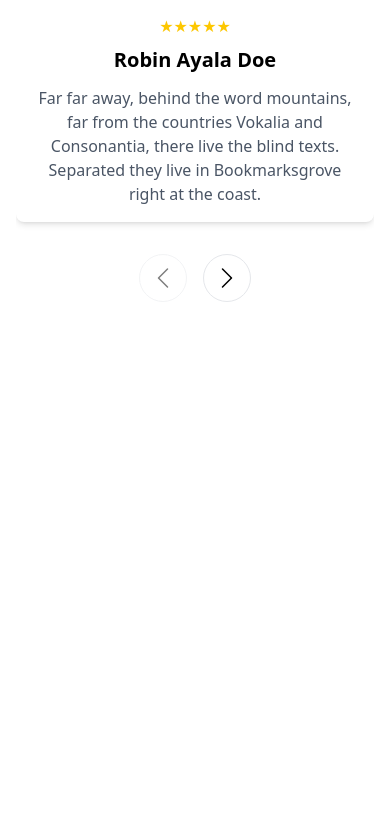
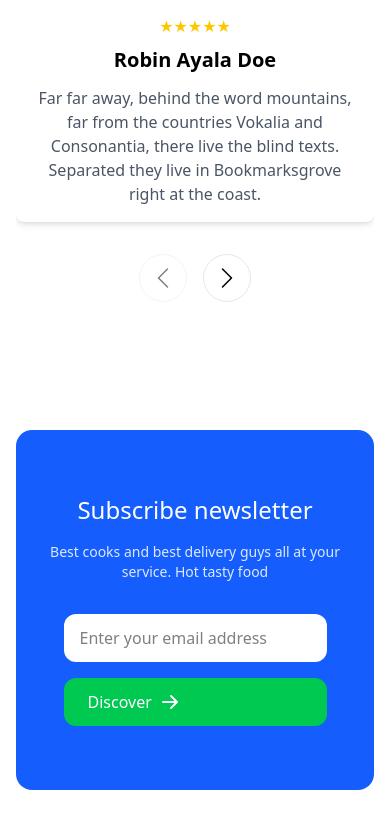
Before and after one commit to rafayel-islam/project-x, a React (Vite) app: page / in a window 390 px wide. Shown: the part 7696-8524 px from the top of the page. Before the commit the page ends 8062 px from the top, so only its background shows below. Built offline with nearby package versions, Linux system fonts and the light colour scheme.

Commit message:
Added Newsletter Section

```diff
--- a/src/App.jsx
+++ b/src/App.jsx
@@ -9,6 +9,7 @@
 import CompanyLogo from './components/CompanyLogo'
 import ServicesSection from './components/ServicesSection'
 import TestimonialSection from './components/TestimonialSection'
+import NewsletterSection from './components/NewsletterSection'
 
 function App() {
   return (
@@ -26,6 +27,7 @@
         <PricingSection />
         <ServicesSection />
         <TestimonialSection />
+        <NewsletterSection />
       </div>
     </main>
   )
--- /dev/null
+++ b/src/components/NewsletterSection.jsx
@@ -0,0 +1,36 @@
+import React from 'react'
+import { HiArrowRight } from 'react-icons/hi'
+
+const NewsletterSection = () => {
+    return (
+        <section className='container mx-auto px-4 sm:px-6 lg:px-8 py-16'>
+            <div className='bg-blue-600 rounded-2xl overflow-hidden'>
+                <div className='relative md:px-16 py-16 px-6 md:py-24'>
+
+                    {/* gradiant bg */}
+                    <div className='absolute top-0 right-0 w-1/2 h-full bg-blue-700 clip-path-diagonal hidden md:block'>
+                    </div>
+
+                    <div className='relative flex flex-col lg:flex-row items-center justify-between gap-8 lg:gap-12'>
+                        {/* left content */}
+                        <div className='text-white max-w-lg text-center md:text-left'>
+                            <h2 className='text-2xl sm:text-3xl lg:text-4xl font-medium mb-4'>Subscribe newsletter</h2>
+                            <p className='text-blue-100 text-sm sm:text-base'>Best cooks and best delivery guys all at your service. Hot tasty food</p>
+                        </div>
+
+                        {/* right content */}
+                        <div className='flex flex-col sm:flex-row gap-4 sm:gap-0'>
+                            <input type="text" placeholder="Enter your email address" className='w-full bg-white sm:w-auto md:w-80 px-4 sm:px-6 py-3 sm:py-4 rounded-xl sm:rounded-l-xl sm:rounded-r-none focus:outline-none' />
+                            <button className='w-full sm:w-auto cursor-pointer bg-green-500 hover:bg-green-600 text-white px-6 py-3 sm:px-8 sm:py-4 rounded-xl sm:rounded-l-none sm:rounded-r-lg flex items-center gap-2'>
+                                <span>Discover</span>
+                                <HiArrowRight className='size-5' />
+                            </button>
+                        </div>
+                    </div>
+                </div>
+            </div>
+        </section>
+    )
+}
+
+export default NewsletterSection
--- a/src/index.css
+++ b/src/index.css
@@ -4,3 +4,7 @@
   scroll-behavior: smooth;
   scroll-padding-top: 100px;
 }
+
+.clip-path-diagonal {
+  clip-path: polygon(20% 0, 100% 0%, 100% 100%, 0% 100%);
+}
```
